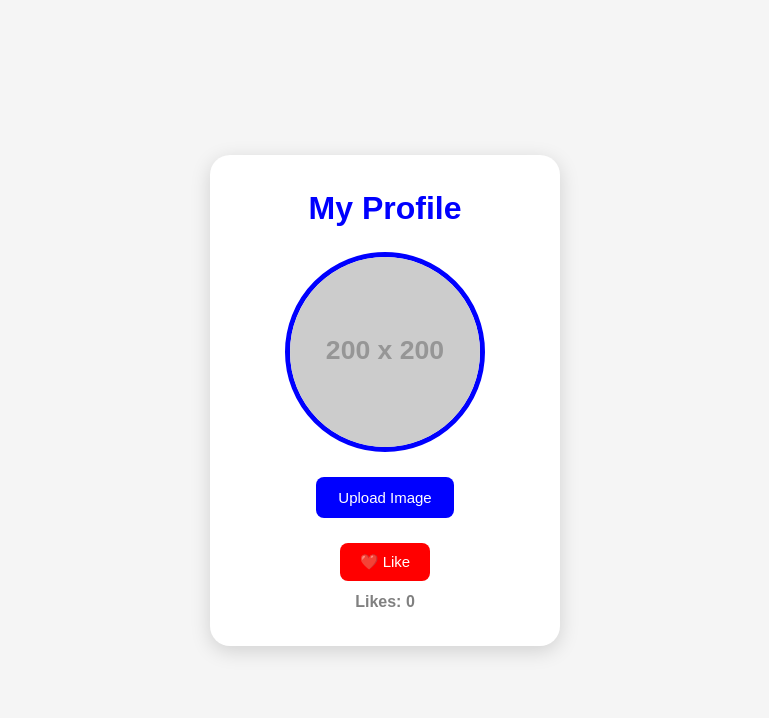
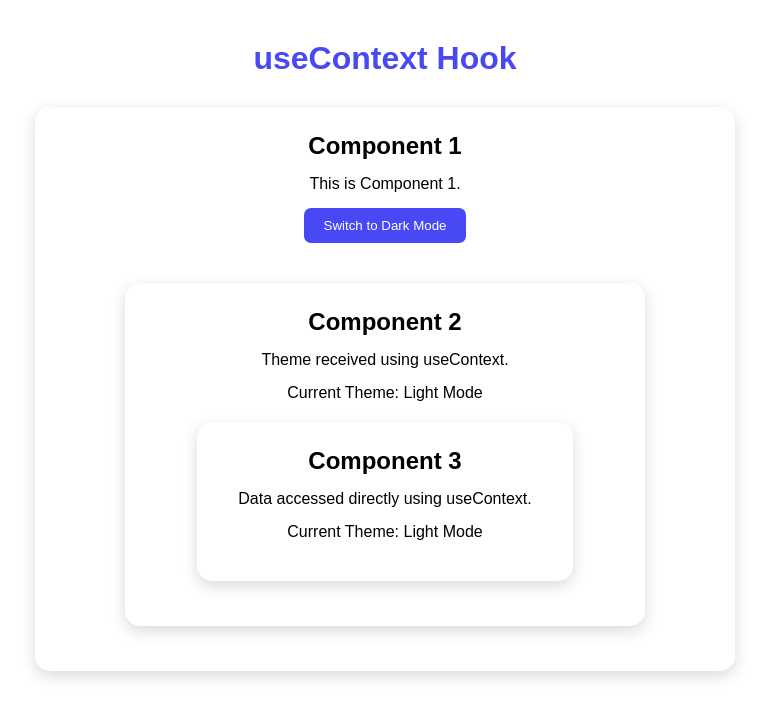
Before and after one commit to Abhishekh007/abhi1, a React (Vite) app: page / in a window 1280 px wide. Shown: the top 718 px of the page, without its empty margins (255-1024 px from the left). Built offline with nearby package versions, Linux system fonts and the light colour scheme.

Commit message:
task 8 added

```diff
--- a/src/App.jsx
+++ b/src/App.jsx
@@ -192,12 +192,21 @@ import React from 'react'
 // import ConditionalForm from './task5/ConditionalForm'
 // import FetchUsers from './task6/FetchUsers';
 import ProfilePicture from './task 7/ProfilePicture';
+import ThemeProvider from "./task8/ThemeContext";
+import ComponentOne from "./task8/ComponentOne";
+import "./task8/ThemeContext.css";
 export default function App() {
   return (
     <div>
       {/* <ConditionalForm /> */}
       {/* <FetchUsers /> */}
-      <ProfilePicture />
+      {/* <ProfilePicture /> */}
+      <ThemeProvider>
+            <div className="app">
+                <h1>useContext Hook</h1>
+                <ComponentOne />
+            </div>
+        </ThemeProvider>
     </div>
   )
 }
--- /dev/null
+++ b/src/task8/ComponentOne.jsx
@@ -0,0 +1,14 @@
+import React, { useContext } from "react";
+import { ThemeContext } from "./ThemeContext";
+import ComponentTwo from "./ComponentTwo";
+export default function ComponentOne() {
+    const { darkMode, toggleTheme } = useContext(ThemeContext);
+    return (
+        <div className={darkMode ? "component dark" : "component light"}>
+            <h2>Component 1</h2>
+            <p>This is Component 1.</p>
+            <button onClick={toggleTheme}>Switch to {darkMode ? "Light" : "Dark"} Mode</button>
+            <ComponentTwo />
+        </div>
+    );
+}
--- /dev/null
+++ b/src/task8/ComponentThree.jsx
@@ -0,0 +1,12 @@
+import React, { useContext } from "react";
+import { ThemeContext } from "./ThemeContext";
+export default function ComponentThree() {
+    const { darkMode } = useContext(ThemeContext);
+    return (
+        <div className={darkMode ? "component dark" : "component light"}>
+            <h2>Component 3</h2>
+            <p>Data accessed directly using useContext.</p>
+            <p>Current Theme: {darkMode ? "Dark Mode" : "Light Mode"}</p>
+        </div>
+    );
+}
--- /dev/null
+++ b/src/task8/ComponentTwo.jsx
@@ -0,0 +1,14 @@
+import React, { useContext } from "react";
+import { ThemeContext } from "./ThemeContext";
+import ComponentThree from "./ComponentThree";
+export default function ComponentTwo() {
+    const { darkMode } = useContext(ThemeContext);
+    return (
+        <div className={darkMode ? "component dark" : "component light"}>
+            <h2>Component 2</h2>
+            <p>Theme received using useContext.</p>
+            <p>Current Theme: {darkMode ? "Dark Mode" : "Light Mode"}</p>
+            <ComponentThree />
+        </div>
+    );
+}
--- /dev/null
+++ b/src/task8/ThemeContext.css
@@ -0,0 +1,54 @@
+* {
+    margin: 0;
+    padding: 0;
+    box-sizing: border-box;
+}
+body {
+    font-family: Arial, sans-serif;
+}
+.app {
+    min-height: 100vh;
+    padding: 40px 20px;
+    text-align: center;
+    background-color:white;
+}
+.app > h1 {
+    margin-bottom: 30px;
+    color: rgb(72, 72, 245);
+}
+.component {
+    width: 80%;
+    max-width: 700px;
+    margin: 20px auto;
+    padding: 25px;
+    border-radius: 15px;
+    transition: 0.3s;
+}
+.component h2 {
+    margin-bottom: 15px;
+}
+.component p {
+    margin-bottom: 15px;
+}
+.component button {
+    padding: 10px 20px;
+    border: none;
+    border-radius: 7px;
+    background-color: rgb(72, 72, 245);
+    color: white;
+    cursor: pointer;
+    margin-bottom: 20px;
+}
+.component button:hover {
+    background-color: rgb(72, 72, 200)  ;
+}
+.light {
+    background-color: white;
+    color: black;
+    box-shadow: 0 5px 15px rgba(0, 0, 0, 0.15);
+}
+.dark {
+    background-color: rgb(7, 7, 20);
+    color: white;
+    box-shadow: 0 5px 15px rgba(0, 0, 0, 0.3);
+}
--- /dev/null
+++ b/src/task8/ThemeContext.jsx
@@ -0,0 +1,18 @@
+import React, { createContext, useState } from "react";
+export const ThemeContext = createContext();
+export default function ThemeProvider({ children }) {
+    const [darkMode, setDarkMode] = useState(false);
+    const toggleTheme = () => {
+        setDarkMode(!darkMode);
+    };
+    return (
+        <ThemeContext.Provider
+            value={{
+                darkMode,
+                toggleTheme
+            }}
+        >
+            {children}
+        </ThemeContext.Provider>
+    );
+}
```
